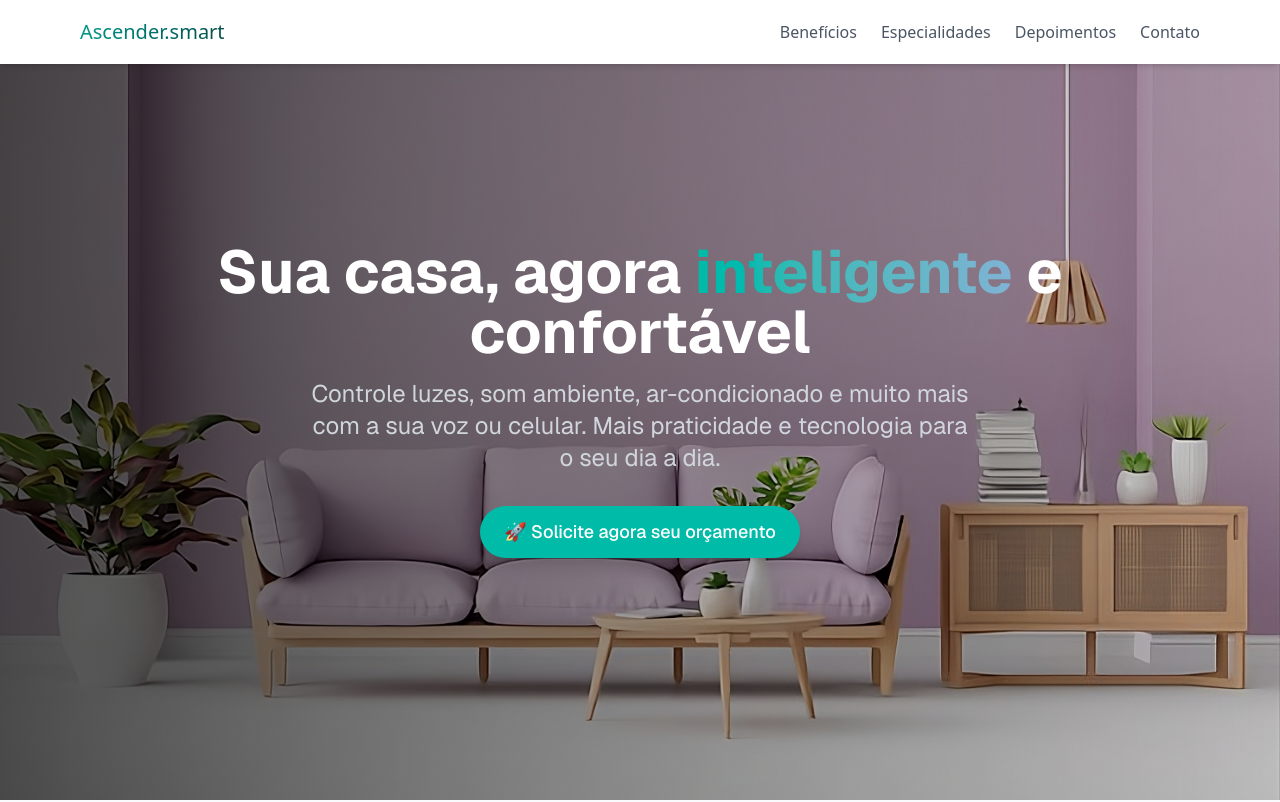
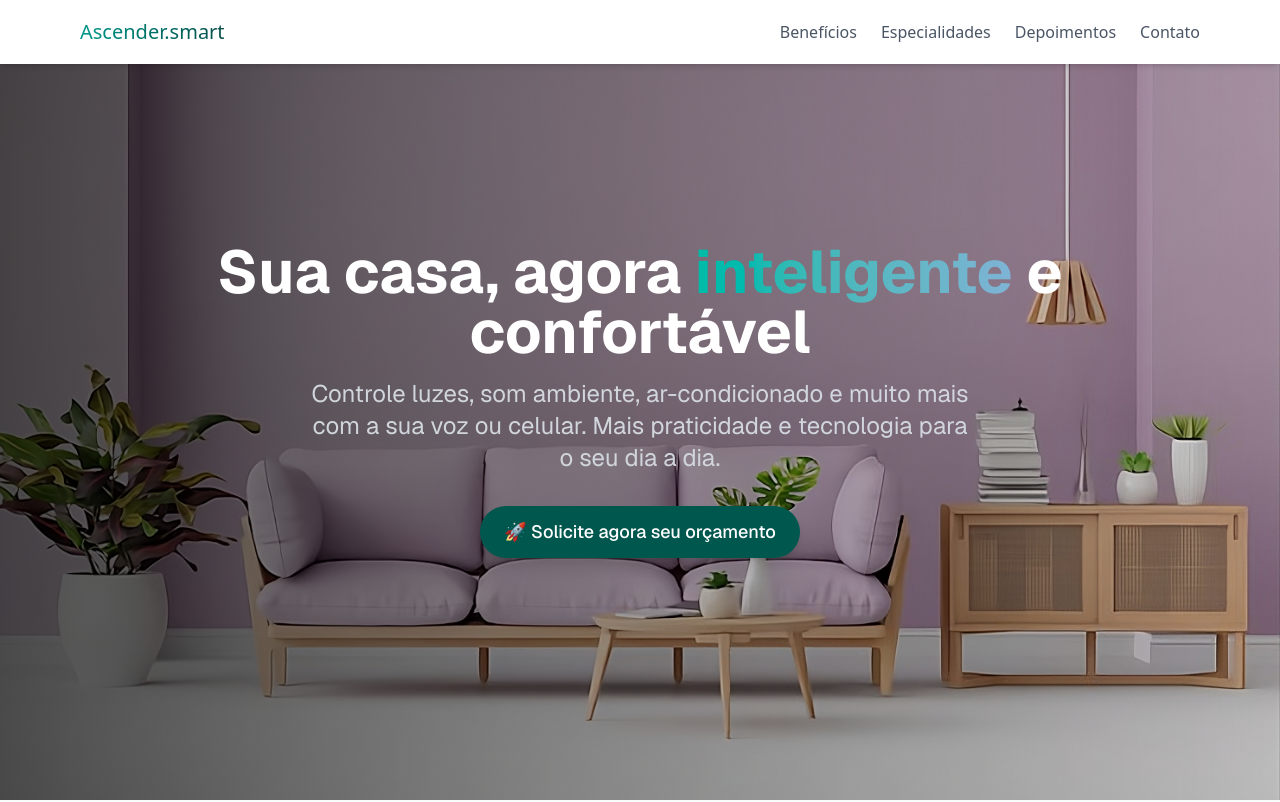
Before and after one commit to carlosgomes1/ascender-landing-page, a Next.js app: page / in a window 1280 px wide. Shown: the top 802 px of the page. Built offline with nearby package versions, Linux system fonts and the light colour scheme.

Commit message:
feat: change color from first button

```diff
--- a/src/sections/Hero.tsx
+++ b/src/sections/Hero.tsx
@@ -47,7 +47,7 @@ function Hero() {
         animate={{ opacity: 1, y: 0 }}
         transition={{ duration: 0.5 }}
         href="#contato"
-        className="px-6 py-3 bg-teal-500 hover:bg-[#7FB3D5] text-white rounded-full text-lg font-medium transition-colors shadow-lg"
+        className="px-6 py-3 bg-[#00574E] hover:bg-[#4cafa5] text-white rounded-full text-lg font-medium transition-colors shadow-lg"
       >
         🚀 Solicite agora seu orçamento
       </motion.a>
```
